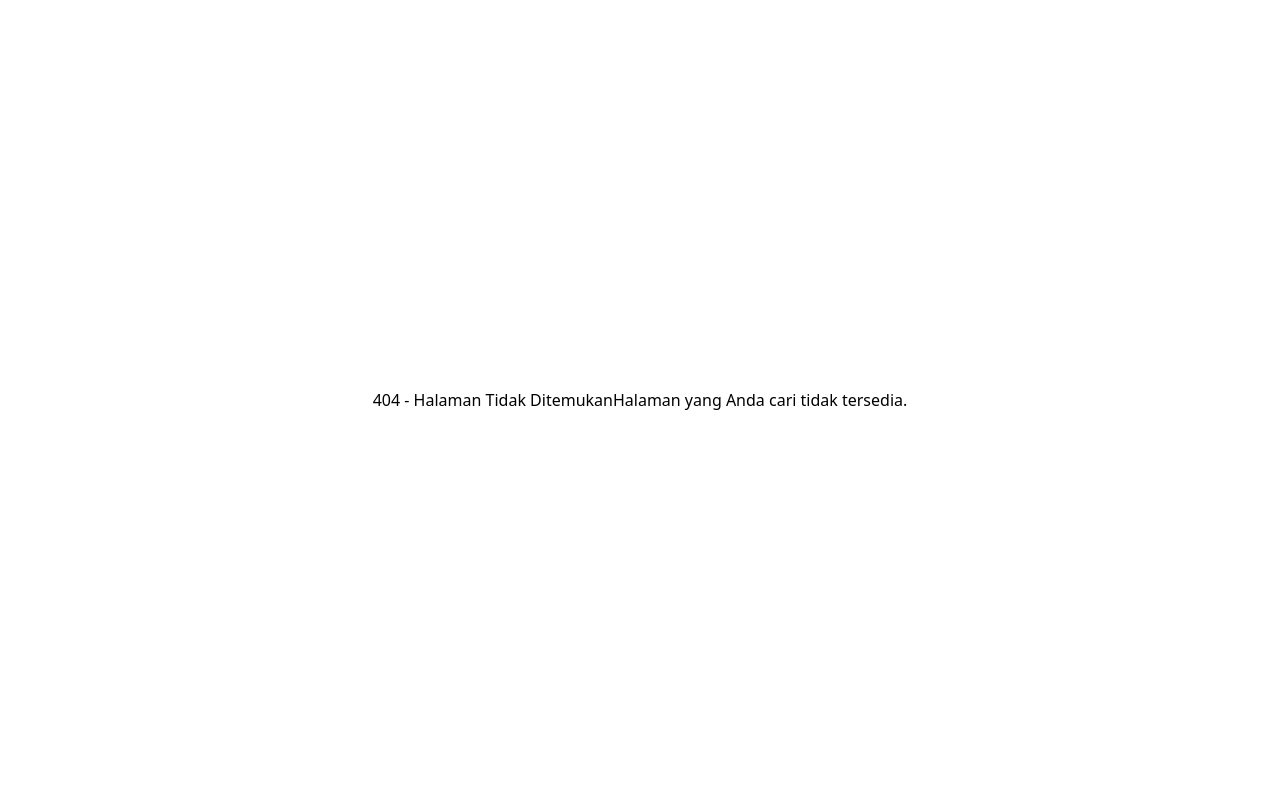
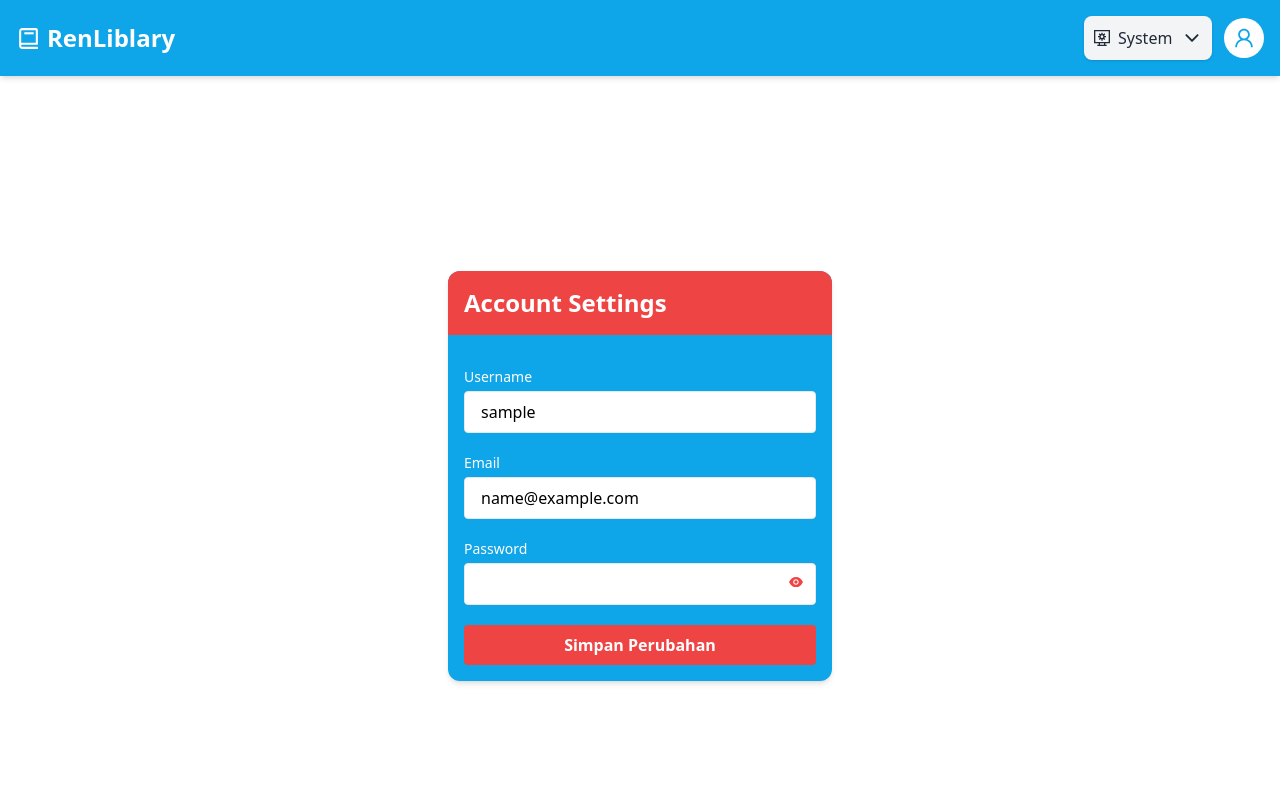
Before and after one commit to rendy278/RenLiblary, a React (Vite) app: page /settings in a window 1280 px wide. Before the commit this address had no page. Shown: the top 800 px of the page. Built offline with nearby package versions, Linux system fonts and the light colour scheme; sample sign-in values are in the browser's storage.

Commit message:
refactor logic login local storange & add feature setting profile account

```diff
--- a/src/Layout.tsx
+++ b/src/Layout.tsx
@@ -13,6 +13,7 @@ import Login from "./pages/Login";
 import App from "./page";
 import ProtectedRoute from "./middleware/ProtectedRoute";
 import { ThemeProvider } from "./hooks/useTheme";
+import SettingsProfile from "./pages/SettingsProfile";
 
 const MainLayout = ({ handleLogout }: { handleLogout: () => void }) => (
   <>
@@ -47,6 +48,7 @@ const Layout = () => {
           }
         >
           <Route index element={<App />} />
+          <Route path="/settings" element={<SettingsProfile />} />
         </Route>
 
         <Route
--- a/src/components/Logo.tsx
+++ b/src/components/Logo.tsx
@@ -1,11 +1,12 @@
 import { BiBook } from "react-icons/bi";
+import { Link } from "react-router-dom";
 
 const Logo = () => {
   return (
-    <div className="logo flex items-center dark:text-gray-800 gap-1.5">
+    <Link to="/" className="logo flex items-center dark:text-gray-800 gap-1.5">
       <BiBook size={25} />
       <h1 className="text-2xl font-bold">RenLiblary</h1>
-    </div>
+    </Link>
   );
 };
 
--- a/src/components/Navbar.tsx
+++ b/src/components/Navbar.tsx
@@ -1,19 +1,50 @@
-import { useState, useEffect } from "react";
+import { useRef, useEffect, useState } from "react";
 import { AiOutlineUser } from "react-icons/ai";
-import ToogleNightMode from "../components/ToogleNightMode";
+import ToggleNightMode from "../components/ToogleNightMode";
 import Logo from "./Logo";
+import { Link } from "react-router-dom";
 
 const Navbar = ({ handleLogout }: { handleLogout: () => void }) => {
-  const [userName, setUserName] = useState<string | null>("");
-  const [dropdownOpen, setDropdownOpen] = useState(false);
+  const userDropdownRef = useRef<HTMLDivElement>(null);
+  const [userDropdownOpen, setUserDropdownOpen] = useState(false);
+  const [user, setUser] = useState({
+    userName: "",
+    userEmail: "",
+    userPassword: "",
+  });
 
   useEffect(() => {
-    const storedUserName = localStorage.getItem("userName");
-    setUserName(storedUserName);
+    const storedAccount = localStorage.getItem("account");
+    if (storedAccount) {
+      const account = JSON.parse(storedAccount);
+      setUser({
+        userName: account.username,
+        userEmail: account.email,
+        userPassword: account.password,
+      });
+    }
   }, []);
 
-  const toggleDropdown = () => {
-    setDropdownOpen(!dropdownOpen);
+  // Handle click outside for user dropdown
+  useEffect(() => {
+    const handleOutsideClick = (event: MouseEvent) => {
+      if (
+        userDropdownRef.current &&
+        !userDropdownRef.current.contains(event.target as Node)
+      ) {
+        setUserDropdownOpen(false);
+      }
+    };
+
+    document.addEventListener("mousedown", handleOutsideClick);
+
+    return () => {
+      document.removeEventListener("mousedown", handleOutsideClick);
+    };
+  }, []);
+
+  const toggleUserDropdown = () => {
+    setUserDropdownOpen((prev) => !prev);
   };
 
   return (
@@ -21,22 +52,32 @@ const Navbar = ({ handleLogout }: { handleLogout: () => void }) => {
       <div className="w-full flex justify-between items-center">
         <Logo />
         <div className="relative flex items-center gap-3">
-          <ToogleNightMode />
+          <ToggleNightMode />
           <button
-            onClick={toggleDropdown}
+            onClick={toggleUserDropdown}
             className="p-2 rounded-full bg-white dark:bg-gray-800 dark:text-white text-sky-500"
           >
             <AiOutlineUser size={24} />
           </button>
 
-          {dropdownOpen && (
-            <div className="absolute -right-2 top-14 mt-2 w-48 bg-white rounded-md shadow-lg z-10">
+          {userDropdownOpen && (
+            <div
+              ref={userDropdownRef}
+              className="absolute -right-2 top-14 mt-2 w-fit bg-white rounded-md shadow-lg z-10"
+            >
               <div className="p-4 border-b flex items-center gap-2 text-gray-700">
                 <div className="p-2 rounded-full bg-sky-500 text-white">
                   <AiOutlineUser size={20} />
                 </div>
-                <p className="font-bold">{userName || "User"}</p>
+                <p className="font-bold">{user.userName || "User"}</p>
               </div>
+              <div className="p-4 border-b flex flex-wrap flex-col gap-2 text-gray-700">
+                <p>Email: {user.userEmail || "Email"}</p>
+                <p>Password: {user.userPassword || "Password"}</p>
+              </div>
+              <button className="w-full text-left p-3 text-sky-500 hover:bg-gray-100">
+                <Link to="/settings">Settings</Link>
+              </button>
               <button
                 onClick={handleLogout}
                 className="w-full text-left p-3 text-red-500 hover:bg-gray-100"
--- /dev/null
+++ b/src/controllers/AccountController.ts
@@ -0,0 +1,23 @@
+import { Account } from "../types/accountType";
+
+const defaultAccount: Account = {
+  id: 1,
+  username: "Rendy Yoshizawa",
+  email: "rendyyoshizawa@gmail.com",
+  password: "rendy123",
+};
+
+export const getAccount = (): Account => {
+  const account = localStorage.getItem("account");
+  return account ? JSON.parse(account) : defaultAccount;
+};
+
+const saveAccount = (account: Account): void => {
+  localStorage.setItem("account", JSON.stringify(account));
+};
+
+export const editAccount = (updatedAccount: Partial<Account>): void => {
+  const account = getAccount();
+  const newAccount = { ...account, ...updatedAccount };
+  saveAccount(newAccount);
+};
--- a/src/pages/Login.tsx
+++ b/src/pages/Login.tsx
@@ -1,6 +1,7 @@
 import { useState } from "react";
 import { useNavigate } from "react-router-dom";
 import { AiFillEye, AiFillEyeInvisible } from "react-icons/ai";
+import { getAccount } from "../controllers/AccountController";
 
 type LoginState = {
   email: string;
@@ -34,23 +35,21 @@ const Login = () => {
     }));
   };
 
-  const handleLogin = (e: React.FormEvent) => {
+  const handleSubmit = (e: React.FormEvent<HTMLFormElement>) => {
     e.preventDefault();
-    const validEmail = "rendyyoshizawa@gmail.com";
-    const validPassword = "rendy123";
-    const userName = "Rendy Yoshizawa";
+    const storedAccount = getAccount();
 
     if (
-      loginState.email === validEmail &&
-      loginState.password === validPassword
+      loginState.email === storedAccount.email &&
+      loginState.password === storedAccount.password
     ) {
       localStorage.setItem("isLoggedIn", "true");
-      localStorage.setItem("userName", userName);
+      setLoginState((prevState) => ({ ...prevState, message: "" }));
       navigate("/");
     } else {
       setLoginState((prevState) => ({
         ...prevState,
-        message: "Email atau password salah.",
+        message: "Email atau password salah",
       }));
     }
   };
@@ -63,7 +62,7 @@ const Login = () => {
             <h1 className="font-bold text-white text-2xl">Login</h1>
           </div>
           <form
-            onSubmit={handleLogin}
+            onSubmit={handleSubmit}
             className="w-full p-4 flex flex-col gap-5"
           >
             <div className="flex gap-3 flex-col">
--- a/src/pages/SettingsProfile.tsx
+++ b/src/pages/SettingsProfile.tsx
@@ -1,5 +1,124 @@
+import { useState, useEffect } from "react";
+import { getAccount, editAccount } from "../controllers/AccountController";
+import { AiFillEye, AiFillEyeInvisible } from "react-icons/ai";
+
 const SettingsProfile = () => {
-  return <div>tes</div>;
+  const [formData, setFormData] = useState({
+    username: "",
+    email: "",
+    password: "",
+  });
+  const [message, setMessage] = useState("");
+  const [showPassword, setShowPassword] = useState(false);
+
+  useEffect(() => {
+    const account = getAccount();
+    setFormData({
+      username: account.username,
+      email: account.email,
+      password: account.password,
+    });
+  }, []);
+
+  const handleInputChange = (e: React.ChangeEvent<HTMLInputElement>) => {
+    const { name, value } = e.target;
+    setFormData((prevState) => ({
+      ...prevState,
+      [name]: value,
+    }));
+  };
+
+  const handleSubmit = (e: React.FormEvent) => {
+    e.preventDefault();
+    editAccount(formData);
+    setMessage("Akun berhasil diperbarui!");
+    setTimeout(() => setMessage(""), 3000);
+  };
+
+  return (
+    <div className="w-full h-screen flex items-center justify-center">
+      <div className="rounded-xl w-full md:w-96 flex flex-col justify-center items-center gap-4 bg-sky-500 shadow-md">
+        <div className="bg-red-500 p-4 rounded-t-xl w-full">
+          <h1 className="font-bold text-white text-2xl">Account Settings</h1>
+        </div>
+        <form
+          onSubmit={handleSubmit}
+          className="w-full p-4 flex flex-col gap-5"
+        >
+          <div>
+            <label
+              htmlFor="username"
+              className="block text-sm font-medium text-white"
+            >
+              Username
+            </label>
+            <input
+              type="text"
+              id="username"
+              name="username"
+              value={formData.username}
+              onChange={handleInputChange}
+              required
+              className="w-full mt-1 px-4 py-2 border rounded focus:outline-none focus:ring-2 focus:ring-blue-500 focus:border-transparent"
+            />
+          </div>
+          <div>
+            <label
+              htmlFor="email"
+              className="block text-sm font-medium text-white"
+            >
+              Email
+            </label>
+            <input
+              type="email"
+              id="email"
+              name="email"
+              value={formData.email}
+              onChange={handleInputChange}
+              required
+              className="w-full mt-1 px-4 py-2 border rounded focus:outline-none focus:ring-2 focus:ring-blue-500 focus:border-transparent"
+            />
+          </div>
+          <div>
+            <label
+              htmlFor="password"
+              className="block text-sm font-medium text-white"
+            >
+              Password
+            </label>
+            <div className="relative">
+              <input
+                type={showPassword ? "text" : "password"}
+                id="password"
+                name="password"
+                value={formData.password}
+                onChange={handleInputChange}
+                required
+                className="w-full mt-1 px-4 py-2 border rounded focus:outline-none focus:ring-2 focus:ring-blue-500 focus:border-transparent"
+              />
+              <div
+                onClick={() => setShowPassword(!showPassword)}
+                className="absolute inset-y-0 right-0 flex items-center text-red-500 px-3 cursor-pointer"
+              >
+                {showPassword ? <AiFillEyeInvisible /> : <AiFillEye />}
+              </div>
+            </div>
+          </div>
+          <button
+            type="submit"
+            className="w-full py-2 bg-red-500 text-white font-semibold rounded hover:bg-red-600 focus:outline-none focus:ring-2 focus:ring-blue-500 focus:ring-opacity-50"
+          >
+            Simpan Perubahan
+          </button>
+          {message && (
+            <div className="mt-4 bg-green-100 p-2 rounded text-green-700 text-center">
+              {message}
+            </div>
+          )}
+        </form>
+      </div>
+    </div>
+  );
 };
 
 export default SettingsProfile;
--- /dev/null
+++ b/src/types/accountType.ts
@@ -0,0 +1,6 @@
+export interface Account {
+  id: number;
+  username: string;
+  email: string;
+  password: string;
+}
```
